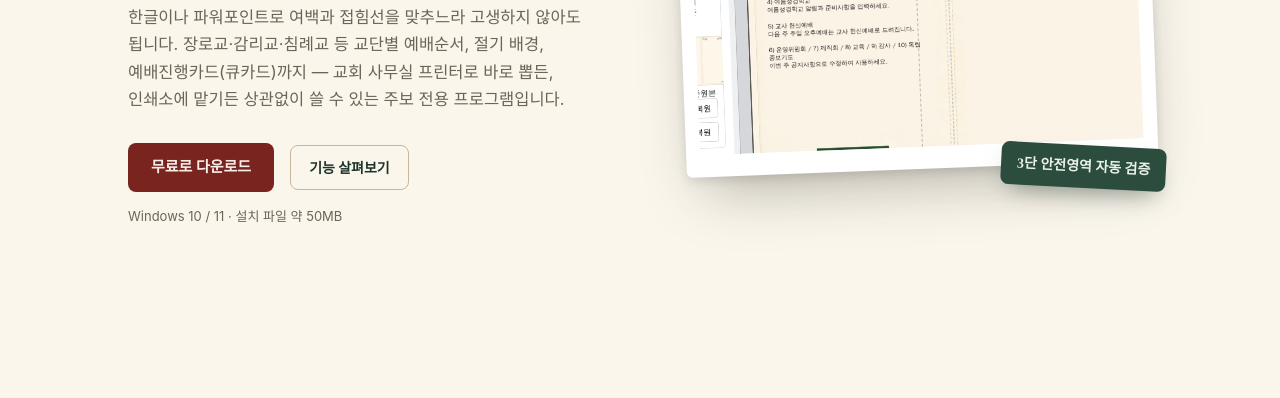
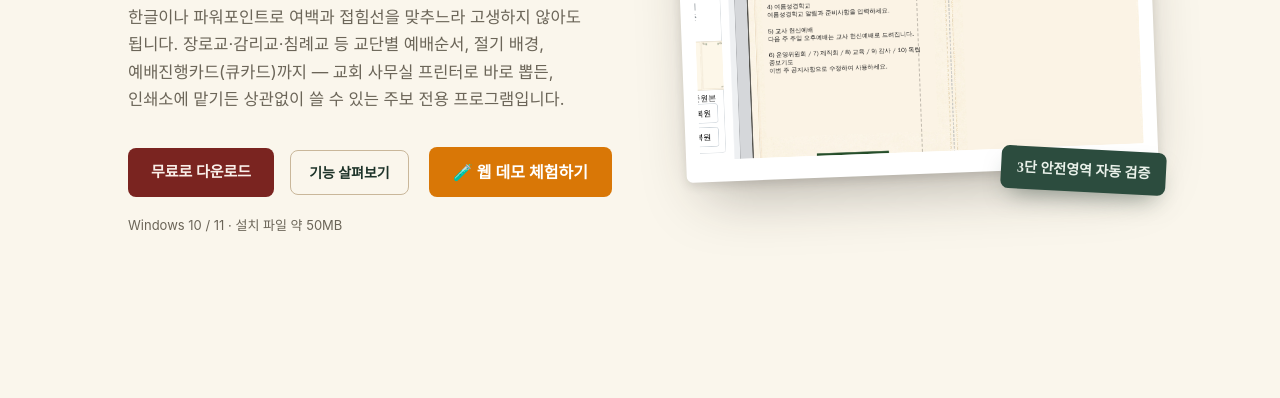
Before and after one commit to chaeun-son/church-bulletin-editor-, a plain HTML site: page index.html in a window 1280 px wide. Shown: the part 402-800 px from the top of the page. Drawn offline with Linux system fonts and the light colour scheme; a web font is replaced by a local one.

Commit message:
Add demo link to index.html

```diff
--- a/index.html
+++ b/index.html
@@ -330,7 +330,7 @@
       <p class="lead">한글이나 파워포인트로 여백과 접힘선을 맞추느라 고생하지 않아도 됩니다. 장로교·감리교·침례교 등 교단별 예배순서, 절기 배경, 예배진행카드(큐카드)까지 — 교회 사무실 프린터로 바로 뽑든, 인쇄소에 맡기든 상관없이 쓸 수 있는 주보 전용 프로그램입니다.</p>
       <div class="hero-ctas">
         <a class="btn btn-primary" href="https://github.com/chaeun-son/church-bulletin-editor-/releases/download/v4.7.0/_Setup.exe">무료로 다운로드</a>
-        <a class="btn btn-ghost" href="#features">기능 살펴보기</a>
+        <a class="btn btn-ghost" href="#features">기능 살펴보기</a><a href="demo.html" style="display:inline-block;padding:12px 24px;background:#d97706;color:#fff;text-decoration:none;border-radius:8px;font-weight:600;margin:4px;">🧪 웹 데모 체험하기</a>
       </div>
       <p class="hero-note">Windows 10 / 11 · 설치 파일 약 50MB</p>
     </div>
```
